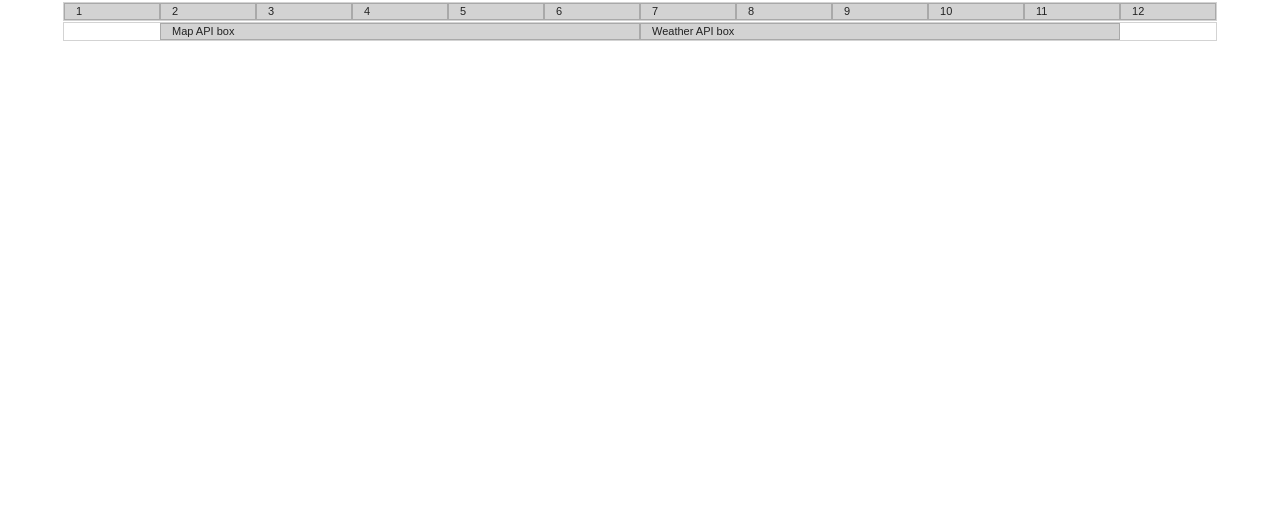
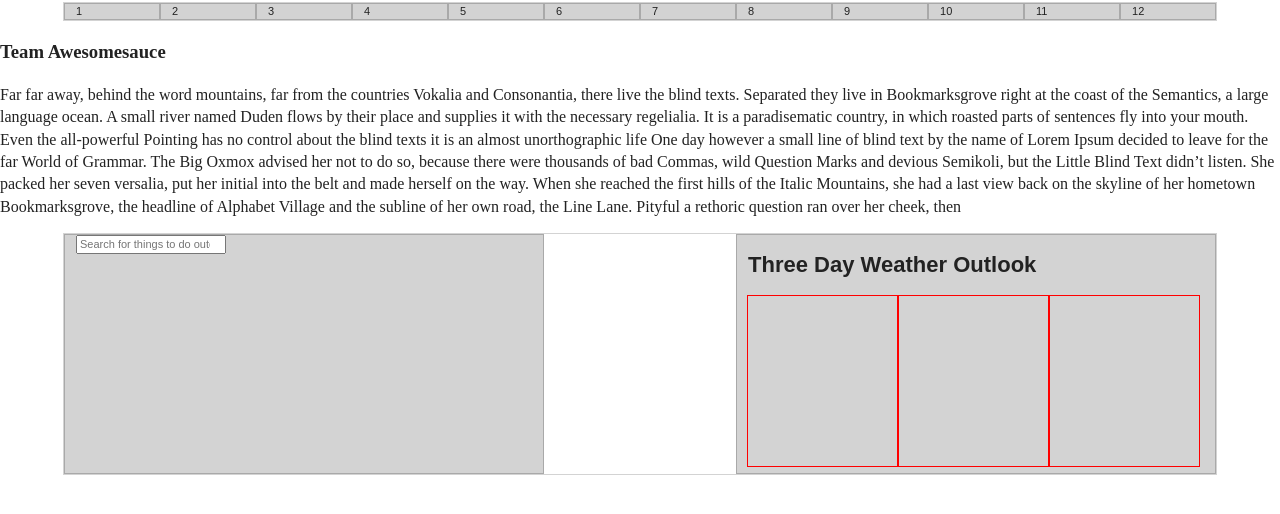
Before and after one commit to sjoyal/TIY-Mashup, a website: page src/index.html in a window 1280 px wide. Drawn offline with nearby package versions, Linux system fonts and the light colour scheme; files that its build step writes are made by us from their sources.

Commit message:
got most of the body together

```diff
--- a/src/index.html
+++ b/src/index.html
@@ -1,5 +1,6 @@
 <!doctype html>
 <html class="no-js" lang="">
+
 <head>
   <meta charset="utf-8">
   <meta http-equiv="x-ua-compatible" content="ie=edge">
@@ -13,6 +14,7 @@
   <link rel="stylesheet" href="css/main.css">
   <script src="js/vendor/modernizr-2.8.3.min.js"></script>
 </head>
+
 <body>
   <!--[if lt IE 8]>
             <p class="browserupgrade">You are using an <strong>outdated</strong> browser. Please <a href="http://browsehappy.com/">upgrade your browser</a> to improve your experience.</p>
@@ -31,11 +33,33 @@
       <div class="unit-1">10</div>
       <div class="unit-1">11</div>
       <div class="unit-1">12</div>
-        </div> <!--.grid-->
+    </div>
+    <!--.grid-->
+    <h3>Team Awesomesauce</h3>
+    <p>Far far away, behind the word mountains, far from the countries Vokalia and Consonantia, there live the blind texts. Separated they live in Bookmarksgrove right at the coast of the Semantics, a large language ocean. A small river named Duden flows
+      by their place and supplies it with the necessary regelialia. It is a paradisematic country, in which roasted parts of sentences fly into your mouth. Even the all-powerful Pointing has no control about the blind texts it is an almost unorthographic
+      life One day however a small line of blind text by the name of Lorem Ipsum decided to leave for the far World of Grammar. The Big Oxmox advised her not to do so, because there were thousands of bad Commas, wild Question Marks and devious Semikoli,
+      but the Little Blind Text didn’t listen. She packed her seven versalia, put her initial into the belt and made herself on the way. When she reached the first hills of the Italic Mountains, she had a last view back on the skyline of her hometown
+      Bookmarksgrove, the headline of Alphabet Village and the subline of her own road, the Line Lane. Pityful a rethoric question ran over her cheek, then</p>
     <div class="grid">
-          <div class="unit-5 offset-1">Map API box</div>
-          <div class="unit-5">Weather API box</div>
-        </div> <!--.grid-->
+      <section id="googlemap">
+        <div class="unit-5 offset-1" id="map">
+          <div class="search">
+            <input type="search" id="bar" placeholder="Search for things to do outdoors"></input>
+          </div>
+        </div>
+        <!--  <div id="google">
+          <h1>Powered by GOOGLE</h1>
+        </div>-->
+      </section>
+      <div class="unit-5" id="weather">
+        <h1>Three Day Weather Outlook</h1>
+        <div class="inside"></div>
+        <div class="inside"></div>
+        <div class="inside"></div>
+      </div>
+    </div>
+    <!--.grid-->
 
 
   </main>
@@ -44,8 +68,11 @@
   <script src="../bower_components/modernizr/modernizr.js"></script>
   <script src="../bower_components/lodash/lodash.js"></script>
   <!--endbower-->
-        <script>window.jQuery || document.write('<script src="js/vendor/jquery-1.11.2.min.js"><\/script>')</script>
+  <script>
+    window.jQuery || document.write('<script src="js/vendor/jquery-1.11.2.min.js"><\/script>')
+  </script>
   <script src="js/plugins.js"></script>
   <script src="js/main.js"></script>
 </body>
+
 </html>
--- a/src/scss/custom.scss
+++ b/src/scss/custom.scss
@@ -7,8 +7,9 @@
   margin: .25em auto;
   font-size: 1.5ex;
   font-family: sans-serif;
+  width: 100%;
 
-  .unit-1 {
+.unit-1 {
     float: left;
     width: $single-unit;
     box-sizing: border-box;
@@ -17,13 +18,26 @@
     border: .25ex solid darkgray;
     background-color: lightgray;
   }
-
+  #google h1{
+    font-size: 10%;
+    position: relative;
+  }
   .unit-5 {
     @extend .unit-1;
     width: ($single-unit*5);
+    height: 240px;
+    float: right;
+    &.offset-1 {
+      float: left;
+      }
+    .inside {
+      outline: 1px solid red;
+      width: 33%;
+      height: 170px;
+      float: left;
+      padding: auto;
+      margin: 0 auto;
+    }
   }
 
-  .offset-1 {
-    margin-left: $single-unit;
-  }
 }
```
Lines whose indentation alone changed are shown as unchanged.
